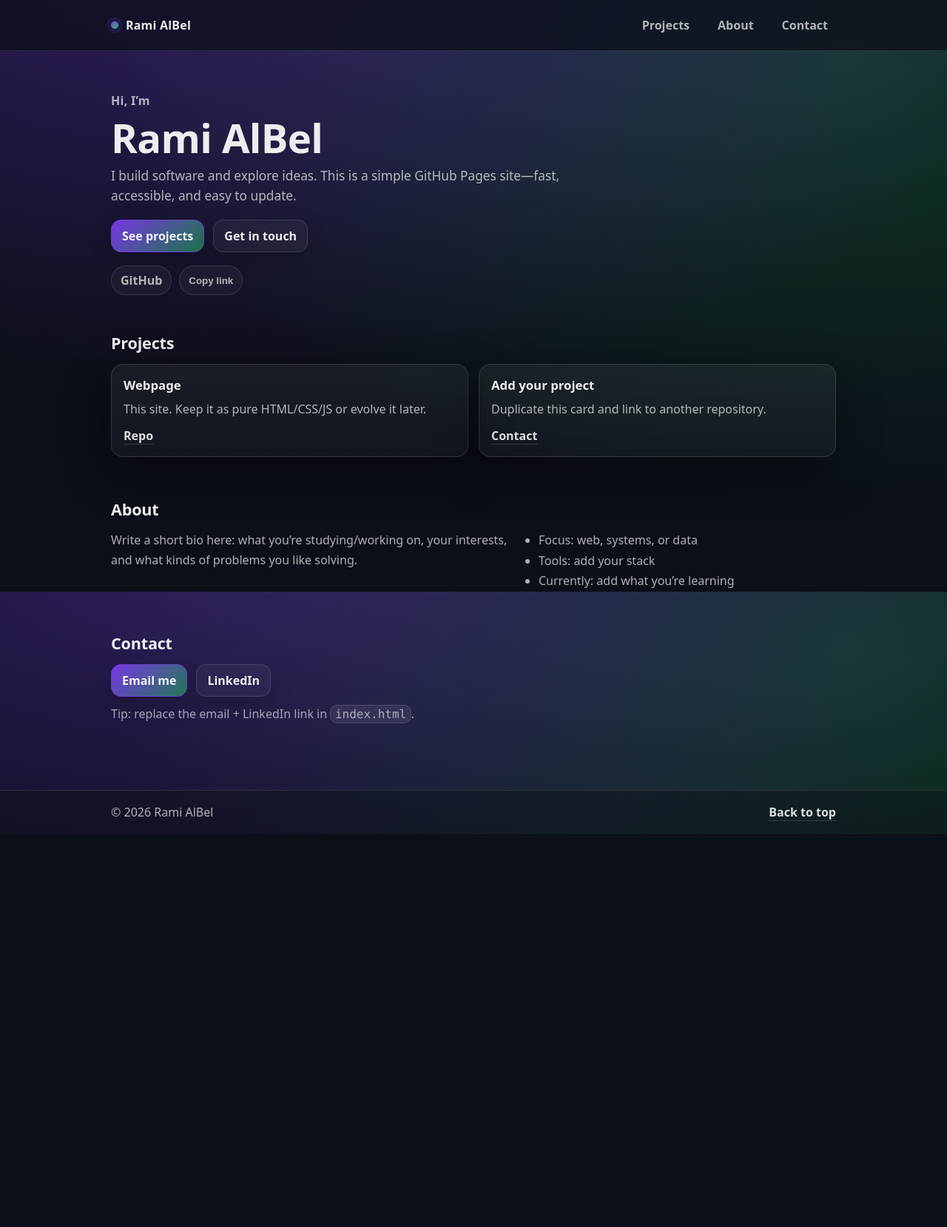
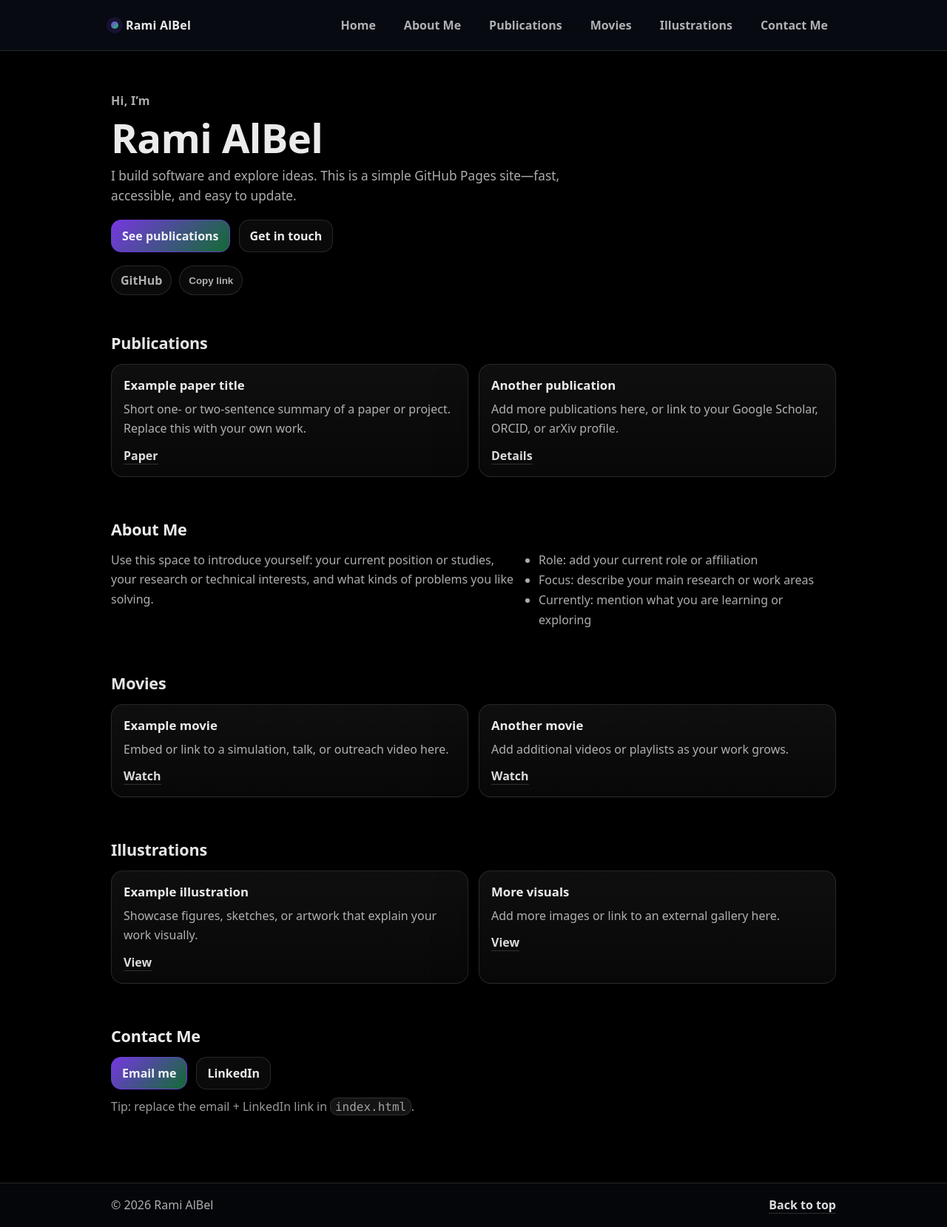
Before and after one commit to RamiAlBel/Webpage, a plain HTML site: page index.html in a window 1280 px wide. Shown: the whole page at 74% size. Before the commit the page ends 1128 px from the top, so only its background shows below. Drawn offline with Linux system fonts and the light colour scheme.

Commit message:
multi-page site

```diff
--- a/index.html
+++ b/index.html
@@ -10,14 +10,17 @@
   <body>
     <header class="top">
       <div class="wrap">
-        <a class="brand" href="#top" aria-label="Home">
+        <a class="brand" href="index.html" aria-label="Home">
           <span class="dot" aria-hidden="true"></span>
           <span>Rami AlBel</span>
         </a>
         <nav class="nav" aria-label="Primary">
-          <a href="#projects">Projects</a>
-          <a href="#about">About</a>
-          <a href="#contact">Contact</a>
+          <a href="index.html">Home</a>
+          <a href="about.html">About Me</a>
+          <a href="publications.html">Publications</a>
+          <a href="movies.html">Movies</a>
+          <a href="illustrations.html">Illustrations</a>
+          <a href="contact.html">Contact Me</a>
         </nav>
       </div>
     </header>
@@ -32,8 +35,8 @@
             accessible, and easy to update.
           </p>
           <div class="cta">
-            <a class="btn primary" href="#projects">See projects</a>
-            <a class="btn" href="#contact">Get in touch</a>
+            <a class="btn primary" href="publications.html">See publications</a>
+            <a class="btn" href="contact.html">Get in touch</a>
           </div>
           <div class="meta">
             <a class="pill" href="https://github.com/RamiAlBel" target="_blank" rel="noreferrer">
@@ -44,24 +47,31 @@
         </div>
       </section>
 
-      <section id="projects" class="section">
+      <section id="publications" class="section">
         <div class="wrap">
-          <h2 class="h2">Projects</h2>
+          <h2 class="h2">Publications</h2>
           <div class="grid">
             <article class="card">
-              <h3 class="h3">Webpage</h3>
-              <p class="p">This site. Keep it as pure HTML/CSS/JS or evolve it later.</p>
+              <h3 class="h3">Example paper title</h3>
+              <p class="p">
+                Short one- or two-sentence summary of a paper or project. Replace this with your own
+                work.
+              </p>
               <div class="cardActions">
-                <a class="link" href="https://github.com/RamiAlBel/Webpage" target="_blank" rel="noreferrer">
-                  Repo
+                <a class="link" href="#" target="_blank" rel="noreferrer">
+                  Paper
                 </a>
               </div>
             </article>
             <article class="card">
-              <h3 class="h3">Add your project</h3>
-              <p class="p">Duplicate this card and link to another repository.</p>
+              <h3 class="h3">Another publication</h3>
+              <p class="p">
+                Add more publications here, or link to your Google Scholar, ORCID, or arXiv profile.
+              </p>
               <div class="cardActions">
-                <a class="link" href="#contact">Contact</a>
+                <a class="link" href="#" target="_blank" rel="noreferrer">
+                  Details
+                </a>
               </div>
             </article>
           </div>
@@ -70,24 +80,84 @@
 
       <section id="about" class="section">
         <div class="wrap">
-          <h2 class="h2">About</h2>
+          <h2 class="h2">About Me</h2>
           <div class="twoCol">
             <p class="p">
-              Write a short bio here: what you’re studying/working on, your interests, and what
-              kinds of problems you like solving.
+              Use this space to introduce yourself: your current position or studies, your research
+              or technical interests, and what kinds of problems you like solving.
             </p>
             <ul class="list">
-              <li>Focus: web, systems, or data</li>
-              <li>Tools: add your stack</li>
-              <li>Currently: add what you’re learning</li>
+              <li>Role: add your current role or affiliation</li>
+              <li>Focus: describe your main research or work areas</li>
+              <li>Currently: mention what you are learning or exploring</li>
             </ul>
+          </div>
+        </div>
+      </section>
+
+      <section id="movies" class="section">
+        <div class="wrap">
+          <h2 class="h2">Movies</h2>
+          <div class="grid">
+            <article class="card">
+              <h3 class="h3">Example movie</h3>
+              <p class="p">
+                Embed or link to a simulation, talk, or outreach video here.
+              </p>
+              <div class="cardActions">
+                <a class="link" href="#" target="_blank" rel="noreferrer">
+                  Watch
+                </a>
+              </div>
+            </article>
+            <article class="card">
+              <h3 class="h3">Another movie</h3>
+              <p class="p">
+                Add additional videos or playlists as your work grows.
+              </p>
+              <div class="cardActions">
+                <a class="link" href="#" target="_blank" rel="noreferrer">
+                  Watch
+                </a>
+              </div>
+            </article>
+          </div>
+        </div>
+      </section>
+
+      <section id="illustrations" class="section">
+        <div class="wrap">
+          <h2 class="h2">Illustrations</h2>
+          <div class="grid">
+            <article class="card">
+              <h3 class="h3">Example illustration</h3>
+              <p class="p">
+                Showcase figures, sketches, or artwork that explain your work visually.
+              </p>
+              <div class="cardActions">
+                <a class="link" href="#" target="_blank" rel="noreferrer">
+                  View
+                </a>
+              </div>
+            </article>
+            <article class="card">
+              <h3 class="h3">More visuals</h3>
+              <p class="p">
+                Add more images or link to an external gallery here.
+              </p>
+              <div class="cardActions">
+                <a class="link" href="#" target="_blank" rel="noreferrer">
+                  View
+                </a>
+              </div>
+            </article>
           </div>
         </div>
       </section>
 
       <section id="contact" class="section">
         <div class="wrap">
-          <h2 class="h2">Contact</h2>
+          <h2 class="h2">Contact Me</h2>
           <div class="contact">
             <a class="btn primary" href="mailto:you@example.com">Email me</a>
             <a class="btn" href="https://www.linkedin.com/" target="_blank" rel="noreferrer">LinkedIn</a>
--- a/styles.css
+++ b/styles.css
@@ -1,6 +1,6 @@
 :root {
   color-scheme: dark;
-  --bg: #0b0f18;
+  --bg: #000000;
   --panel: rgba(255, 255, 255, 0.06);
   --panel2: rgba(255, 255, 255, 0.08);
   --text: rgba(255, 255, 255, 0.92);
@@ -25,8 +25,7 @@ body {
   margin: 0;
   font-family: ui-sans-serif, system-ui, -apple-system, Segoe UI, Roboto, Helvetica, Arial,
     "Apple Color Emoji", "Segoe UI Emoji";
-  background: radial-gradient(1200px 600px at 25% -10%, rgba(124, 58, 237, 0.35), transparent),
-    radial-gradient(1000px 600px at 90% 10%, rgba(34, 197, 94, 0.22), transparent), var(--bg);
+  background: var(--bg);
   color: var(--text);
 }
 
```
Also changed, not shown: about.html (added, +56 -0 lines), contact.html (added, +54 -0 lines), illustrations.html (added, +69 -0 lines), movies.html (added, +69 -0 lines), publications.html (added, +69 -0 lines).
